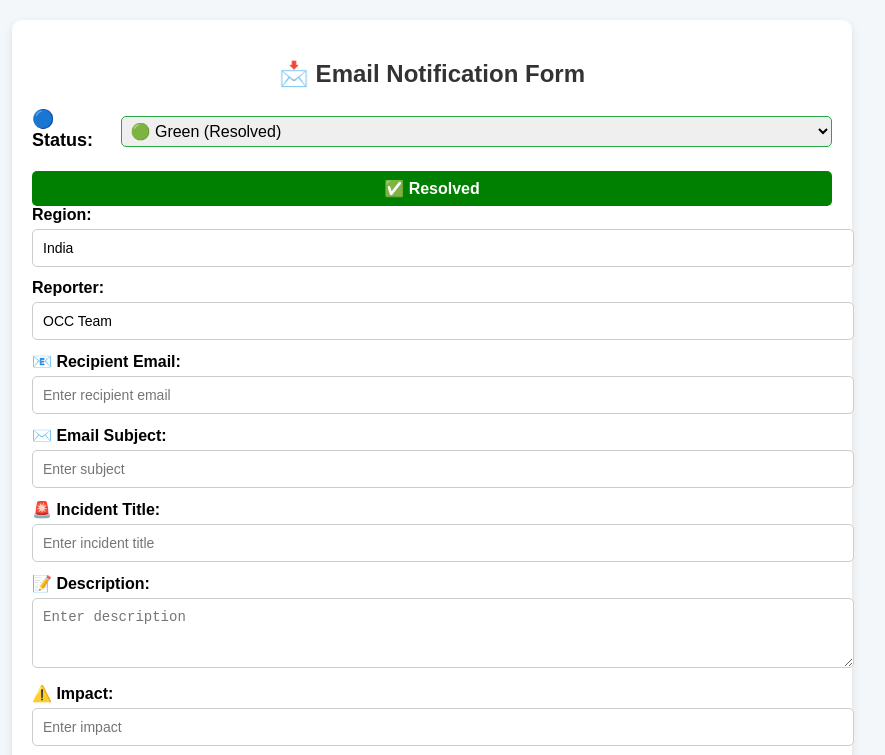
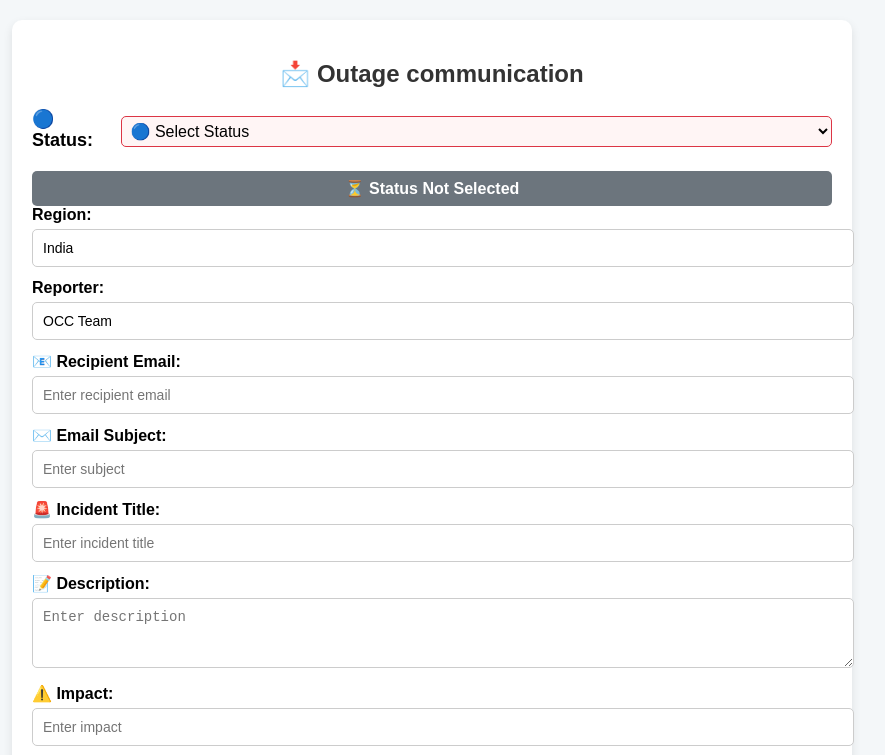
Before and after one commit to awsSubhash/Email_UI2, a website: page public/index.html in a window 1280 px wide. Shown: the top 755 px of the page, without its empty margins (208-1093 px from the left). Drawn offline with Linux system fonts and the light colour scheme.

Commit message:
nice Update index.html

```diff
--- a/public/index.html
+++ b/public/index.html
@@ -3,19 +3,20 @@
 <head>
     <meta charset="UTF-8">
     <meta name="viewport" content="width=device-width, initial-scale=1.0">
-    <title>Email Notification Form</title>
+    <title>Outage communication</title>
     <link rel="stylesheet" href="style.css">
     <script src="script.js" defer></script>
 </head>
 <body>
 
 <div class="container">
-    <h2>📩 Email Notification Form</h2>
+    <h2>📩 Outage communication</h2>
 
     <!-- Status Section -->
     <div class="status-container">
         <label for="status">🔵 Status:</label>
-        <select id="status" onchange="updateCurrentStatus()">
+        <select id="status" onchange="updateCurrentStatus()" required>
+            <option value="" selected disabled>🔵 Select Status</option>
             <option value="GREEN">🟢 Green (Resolved)</option>
             <option value="AMBER">🟠 Amber (Under Observation)</option>
             <option value="RED">🔴 Red (Investigating)</option>
```
